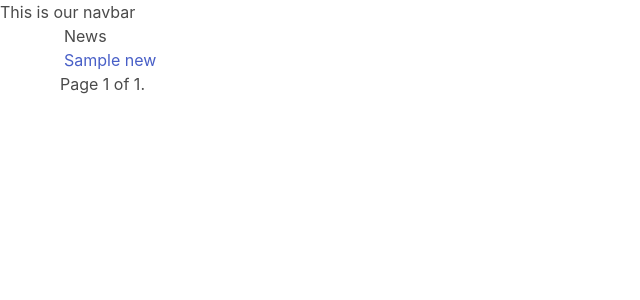
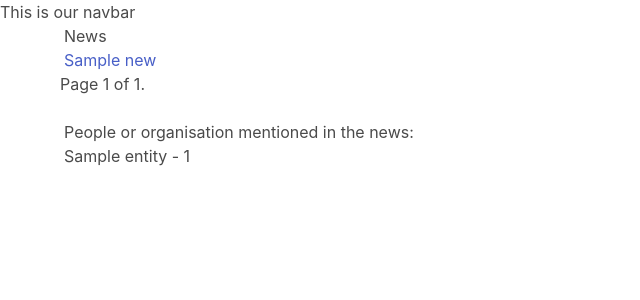
Before and after one commit to SSIvanov19/a-data-pro-internship-2022, a Django app: page /news/ in a window 1280 px wide. Shown: the top 300 px of the page, without its empty margins (0-640 px from the left). Run offline with Django 4.2, Linux system fonts and the light colour scheme; tables that the repository leaves empty hold one stand-in row (values such as "Sample post"); parts of the project's set-up code (start-up, migrations or seed data) failed here and were passed over.

Commit message:
Add count for enities in every news

```diff
--- a/news/apps.py
+++ b/news/apps.py
@@ -12,6 +12,6 @@ class NewsConfig(AppConfig):
         try:
             # Start crawling in a separate
             pool = Pool(processes=1)
-            pool.apply_async(startCrawling)
+            # pool.apply_async(startCrawling)
         except Exception as e:
             print(e)
--- a/news/templates/news/news_list.html
+++ b/news/templates/news/news_list.html
@@ -26,8 +26,15 @@
                 <a href="?page={{ page_obj.next_page_number }}">next</a>
                 <a href="?page={{ page_obj.paginator.num_pages }}">last &raquo;</a>
             {% endif %}
-        </span>
-      </div>
+
+          </span>
+        </div>
+      <p>People or organisation mentioned in the news:</p>
+      <ul>
+          {% for entity in entity_list %}
+              <li>{{ entity }} - {{ entity.count }}</li>
+          {% endfor %}
+      </ul>
     </div>
   </div>
 </div>
--- a/news/views.py
+++ b/news/views.py
@@ -1,13 +1,43 @@
+from collections import OrderedDict
 from news.models import Entity, News, NewsImage
 from django.views.generic import ListView, DetailView
 
 # Create your views here.
+
+
+def remove_dupes(my_list):
+    newlist = [my_list[0]]
+    for e in my_list:
+        flag = True
+        for e2 in newlist:
+            if e2.name == e.name:
+                flag = False
+                break
+
+        if flag:
+            newlist.append(e)
+
+    return newlist
+
+
 class NewsListView(ListView):
     model = News
     template_name = "news/news_list.html"
     context_object_name = "news_list"
     paginate_by = 10
     queryset = News.objects.order_by("-pub_date")
+
+    def get_context_data(self, **kwargs):
+        context = super().get_context_data(**kwargs)
+
+        entities = Entity.objects.all()
+        for entity in entities:
+            entity.count = entities.filter(name=entity.name).count()
+        context["entity_list"] = sorted(
+            remove_dupes(entities), key=lambda x: x.count, reverse=True
+        )
+
+        return context
 
 
 class NewsDetailView(DetailView):
@@ -22,6 +52,8 @@ class NewsDetailView(DetailView):
         entities = Entity.objects.filter(news=self.object)
         for entity in entities:
             entity.count = entities.filter(name=entity.name).count()
-        context["entities"] = entities
+        context["entities"] = sorted(
+            remove_dupes(entities), key=lambda x: x.count, reverse=True
+        )
 
         return context
```
